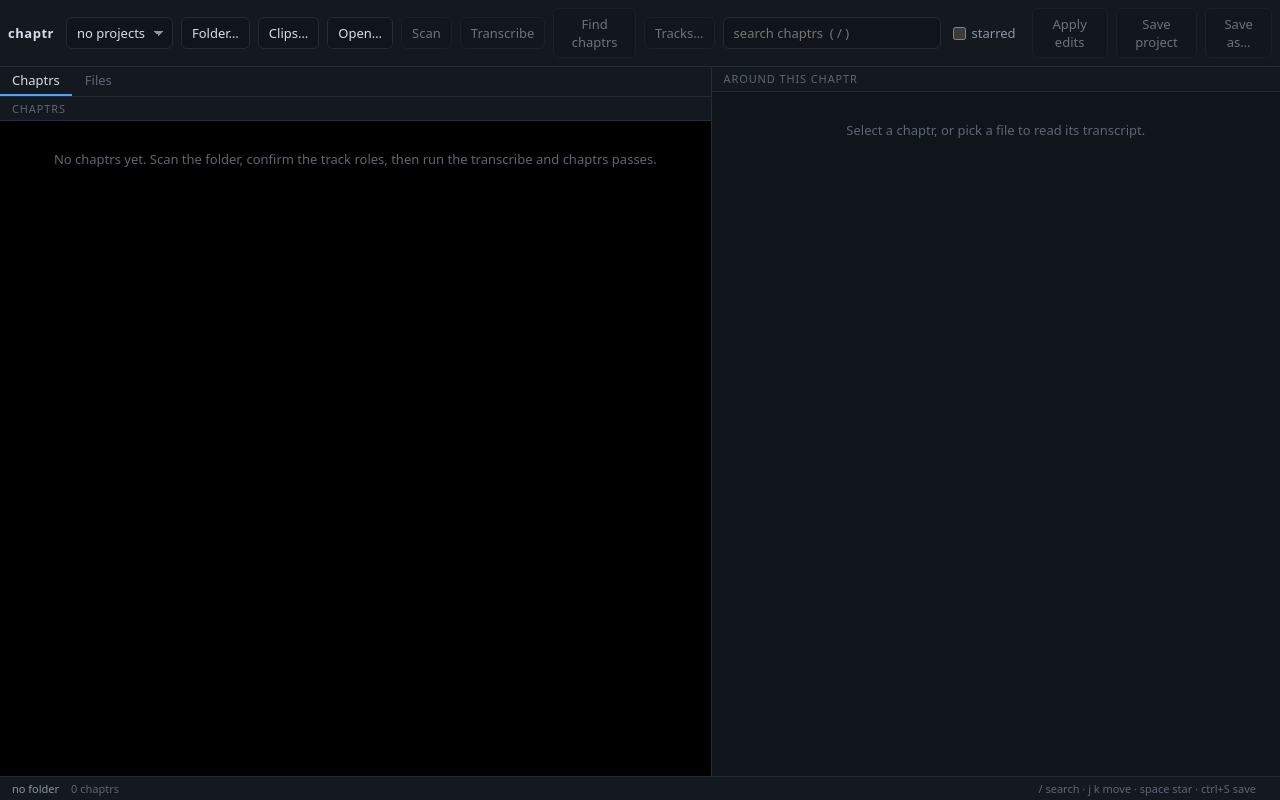
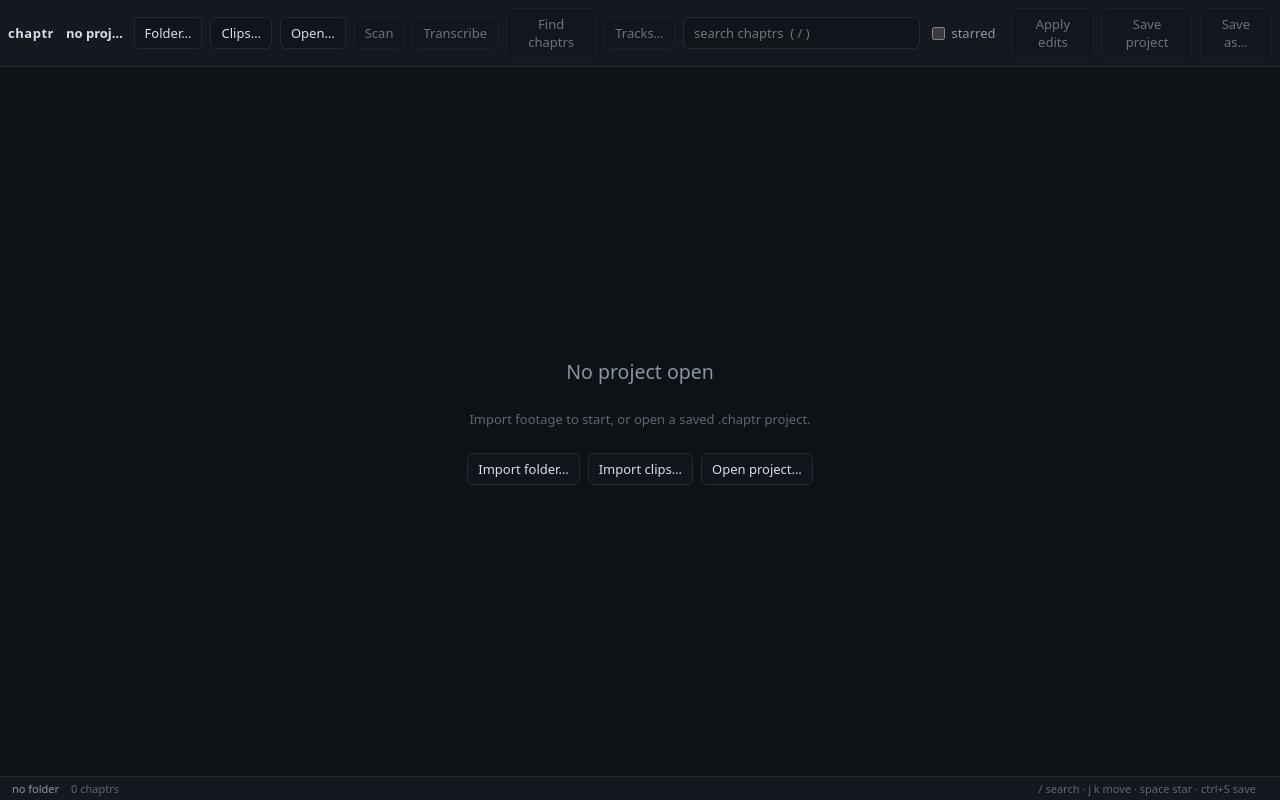
Before and after one commit to Sirsyorrz/chaptr, a React (Vite) app in the folder app/: page / in a window 1280 px wide. Built offline with nearby package versions, Linux system fonts and the light colour scheme.

Commit message:
open one project at a time
Replaces the project switcher with a single-document model: empty state until
footage is imported or a .chaptr file is opened, and closing or replacing a
project with unsaved work asks first.

```diff
--- a/app/src/App.tsx
+++ b/app/src/App.tsx
@@ -85,22 +85,21 @@
     <div className="app">
       <div className="topbar">
         <span className="brand">chaptr</span>
-        <select
-          className="projsel"
-          value={s.project?.id ?? ""}
-          onChange={(e) => s.openProject(e.target.value)}
-          title={s.project?.sources.join("\n") || "No project"}
-        >
-          {!s.projects.length && <option value="">no projects</option>}
-          {s.projects.map((p) => (
-            <option key={p.id} value={p.id}>
-              {p.name}{p.recordings ? ` · ${p.recordings} clips` : ""}
-            </option>
-          ))}
-        </select>
+        <span className="title" title={s.project?.sources.join("\n") || ""}>
+          {s.project ? s.project.name : "no project"}
+          {s.project?.unsaved && <b className="dot">•</b>}
+        </span>
         <button onClick={pickFolder} title="Import a whole folder">Folder…</button>
         <button onClick={pickClips} title="Import individual clips">Clips…</button>
         <button onClick={openProjectFile} title="Open a saved .chaptr project">Open…</button>
+        {s.project && (
+          <button
+            onClick={() => s.confirmDiscard() && s.closeProject(false)}
+            title="Close this project"
+          >
+            Close
+          </button>
+        )}
         <button onClick={s.rescan} disabled={!s.project || !!s.busy}>Scan</button>
         <button onClick={() => s.runJob("transcribe")} disabled={!lib || !!s.busy}>
           Transcribe
@@ -164,6 +163,19 @@
         </div>
       )}
 
+      {!s.project && (
+        <div className="empty-state">
+          <h2>No project open</h2>
+          <p>Import footage to start, or open a saved .chaptr project.</p>
+          <div className="row">
+            <button onClick={pickFolder}>Import folder…</button>
+            <button onClick={pickClips}>Import clips…</button>
+            <button onClick={openProjectFile}>Open project…</button>
+          </div>
+        </div>
+      )}
+
+      {s.project && (
       <div className="main">
         <div className="left">
           <div className="tabs">
@@ -178,6 +190,7 @@
         </div>
         <div className="right"><Transcript /></div>
       </div>
+      )}
 
       <div className="statusbar">
         <span>
--- a/app/src/app.css
+++ b/app/src/app.css
@@ -443,3 +443,24 @@
   text-align: center;
 }
 .pill.ok { color: var(--ok); border-color: var(--ok); }
+
+.title {
+  font-weight: 600;
+  color: var(--fg);
+  max-width: 320px;
+  overflow: hidden;
+  text-overflow: ellipsis;
+  white-space: nowrap;
+}
+.title .dot { color: var(--sel); margin-left: 4px; }
+.empty-state {
+  flex: 1;
+  display: flex;
+  flex-direction: column;
+  align-items: center;
+  justify-content: center;
+  gap: var(--sp-3);
+  color: var(--fg-faint);
+}
+.empty-state h2 { color: var(--fg-dim); font-weight: 500; margin: 0; }
+.empty-state .row { display: flex; gap: var(--sp-2); }
--- a/app/src/state/store.ts
+++ b/app/src/state/store.ts
@@ -35,6 +35,8 @@
   onJob: (p: JobProgress) => void;
   openSources: (sources: string[]) => Promise<void>;
   openProject: (id: string) => Promise<void>;
+  closeProject: (discard: boolean) => Promise<void>;
+  confirmDiscard: () => boolean;
   forget: (id: string, deleteData: boolean) => Promise<void>;
   saveProject: (path?: string) => Promise<void>;
   openFile_: (path: string) => Promise<void>;
@@ -146,6 +148,7 @@
   },
 
   openSources: async (sources) => {
+    if (!get().confirmDiscard()) return;
     set({ busy: "opening" });
     try {
       const p = await invoke<Project>("open_project", { sources });
@@ -176,6 +179,26 @@
     }
   },
 
+  /// One project at a time: warn before replacing unsaved work.
+  confirmDiscard: () => {
+    const p = get().project;
+    if (!p?.unsaved) return true;
+    return confirm(
+      `"${p.name}" has work that is not in a saved file yet.\n\nClose it anyway?`,
+    );
+  },
+
+  closeProject: async (discard) => {
+    const p = get().project;
+    if (p) await invoke("close_project", { id: p.id, discard });
+    localStorage.removeItem(PROJECT_KEY);
+    set({
+      project: null, library: null, settings: null, layouts: [], chaptrs: [],
+      files: [], transcript: null, selected: null, viewing: null,
+      dirty: false, query: "", status: "", statusKind: "",
+    });
+  },
+
   saveProject: async (path) => {
     const p = get().project;
     if (!p) return;
@@ -197,6 +220,7 @@
   },
 
   openFile_: async (path) => {
+    if (!get().confirmDiscard()) return;
     set({ busy: "opening" });
     try {
       const p = await invoke<Project>("open_project_file", { path });
```
Also changed, not shown: 1 other file (tests, documents, lock files or other folders).
